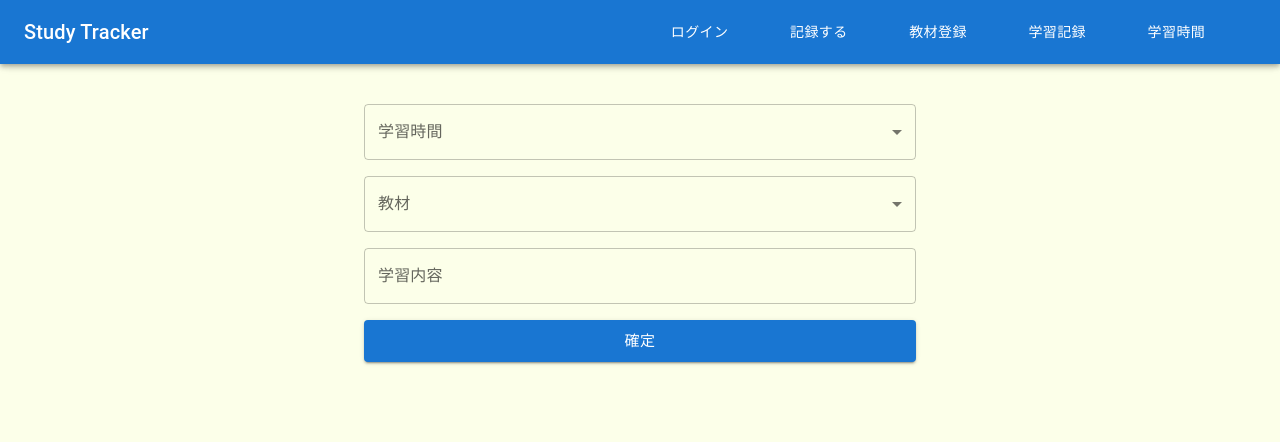
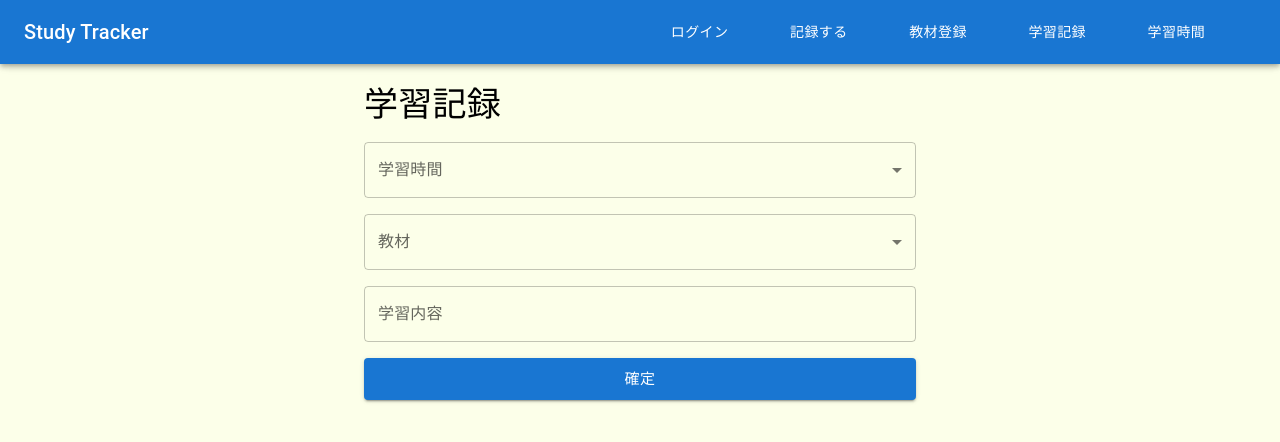
Before and after one commit to Shunnie816/study-tracker-next, a Next.js app: page / in a window 1280 px wide. Shown: the top 442 px of the page. Built offline with nearby package versions, Linux system fonts and the light colour scheme.

Commit message:
create single column template

```diff
--- a/src/components/Pages/Report/containers/index.module.scss
+++ /dev/null
@@ -1,3 +0,0 @@
-.container {
-  padding-top: var(--spacing-10);
-}
--- a/src/components/Pages/Report/containers/index.tsx
+++ b/src/components/Pages/Report/containers/index.tsx
@@ -1,8 +1,6 @@
 "use client";
 import React from "react";
 import { useForm } from "react-hook-form";
-import Container from "@mui/material/Container";
-import styles from "./index.module.scss";
 import { zodResolver } from "@hookform/resolvers/zod";
 import { ReportData, formSchema } from "./formSchema";
 import { useRegister } from "../../Register/containers/useRegister";
@@ -11,6 +9,7 @@ import { v4 as uuidv4 } from "uuid";
 import { formatDate, timeData } from "./utils";
 import { PostData } from "@/pages/api/post";
 import ReportForm from "@/components/Organisms/ReportForm";
+import { SingleColumn } from "@/components/Templates/SingleColumn";
 
 export const Report = () => {
   const { textbooks } = useRegister();
@@ -65,7 +64,7 @@ export const Report = () => {
   });
 
   return (
-    <Container maxWidth="sm" className={styles.container}>
+    <SingleColumn title="学習記録">
       <ReportForm
         methods={methods}
         control={control}
@@ -74,6 +73,6 @@ export const Report = () => {
         timeData={timeData}
         onSubmit={onSubmit}
       />
-    </Container>
+    </SingleColumn>
   );
 };
--- /dev/null
+++ b/src/components/Templates/SingleColumn/index.module.scss
@@ -0,0 +1,3 @@
+.container {
+    padding-top: var(--spacing-5);
+}
--- /dev/null
+++ b/src/components/Templates/SingleColumn/index.tsx
@@ -0,0 +1,20 @@
+import React from "react";
+import { Box, Container } from "@mui/material";
+import styles from "./index.module.scss";
+import { Heading } from "@/components/Atoms/Heading";
+
+type Props = {
+  title: string;
+  children: React.ReactNode;
+};
+
+export const SingleColumn = ({ title, children  }: Props) => {
+  return (
+    <Container maxWidth="sm" className={styles.container}>
+      <Heading text={title} />
+      <Box mt={2} mb={4}>
+      {children}
+      </Box>
+    </Container>
+  );
+};
```
